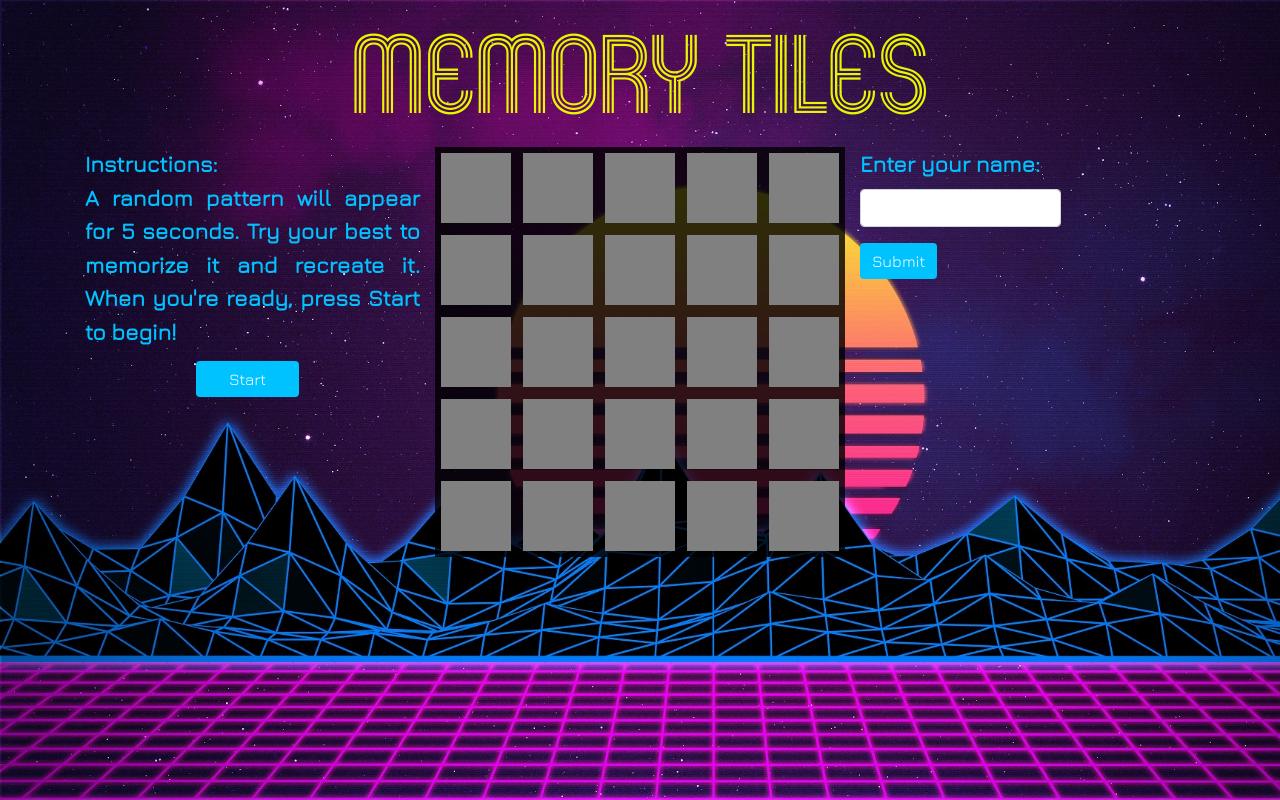
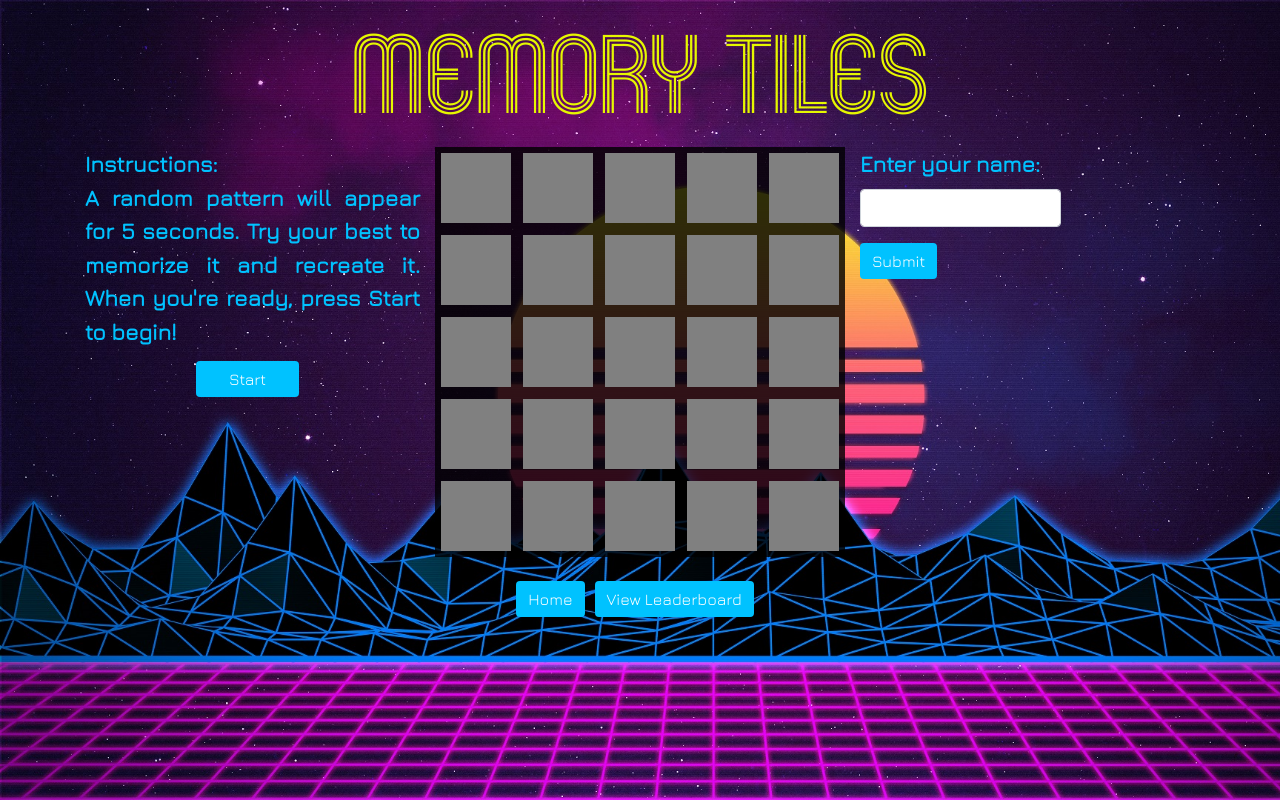
Before and after one commit to JCScalabre/BitGames, a React (Create React App) app in the folder client/: page /memorytiles in a window 1280 px wide. Built offline with nearby package versions, Linux system fonts and the light colour scheme; the HTML template or start-up script is replaced by a standard one; a web font is replaced by a local one.

Commit message:
added buttons on game page

```diff
--- a/client/src/components/MemoryTiles/MemoryTiles.js
+++ b/client/src/components/MemoryTiles/MemoryTiles.js
@@ -5,6 +5,7 @@
 import UserGrid from "./UserGrid";
 import Modal from "../Modal";
 import API from "../../utils/API";
+import { Link } from "react-router-dom";
 
 const grey = "rgb(128, 128, 128)";
 const cyan = "rgb(0, 194, 255)";
@@ -139,15 +140,24 @@
 						</button>
 						</div>
 					</div>
-					<div className="col-md-auto">
-						<div>
+					<div className="col-md-auto text-center">
 							<BlankGrid />
 							<SolutionGrid solution={this.state.solution} />
 							<UserGrid
 								grid={this.state.grid}
 								changecolor={this.changecolor}
 							/>
-						</div>
+							<br/>
+							<Link to="/">
+							<button className="btn btn-primary">
+								Home
+							</button>
+						</Link>
+						<Link to="/leaderboard">
+							<button className="btn btn-primary">
+								View Leaderboard
+							</button>
+						</Link>
 					</div>
 					<div className="col">
 						<form>
--- a/client/src/pages/Homepage/Homepage.js
+++ b/client/src/pages/Homepage/Homepage.js
@@ -17,7 +17,7 @@
 						</Link>
 						<Link to="/leaderboard">
 							<button className="btn btn-primary">
-								Go To Leaderboard
+								View Leaderboard
 							</button>
 						</Link>
 					</div>
--- a/client/src/pages/Leaderboard/Leaderboard.js
+++ b/client/src/pages/Leaderboard/Leaderboard.js
@@ -27,7 +27,7 @@
 					</Link>
 					<Link to="/memorytiles">
 						<button className="btn btn-primary">
-							Go To Memory Tiles
+							Play Memory Tiles
 						</button>
 					</Link>
 				</div>
```
Also changed, not shown: 7 other files (tests, documents, lock files or other folders).
